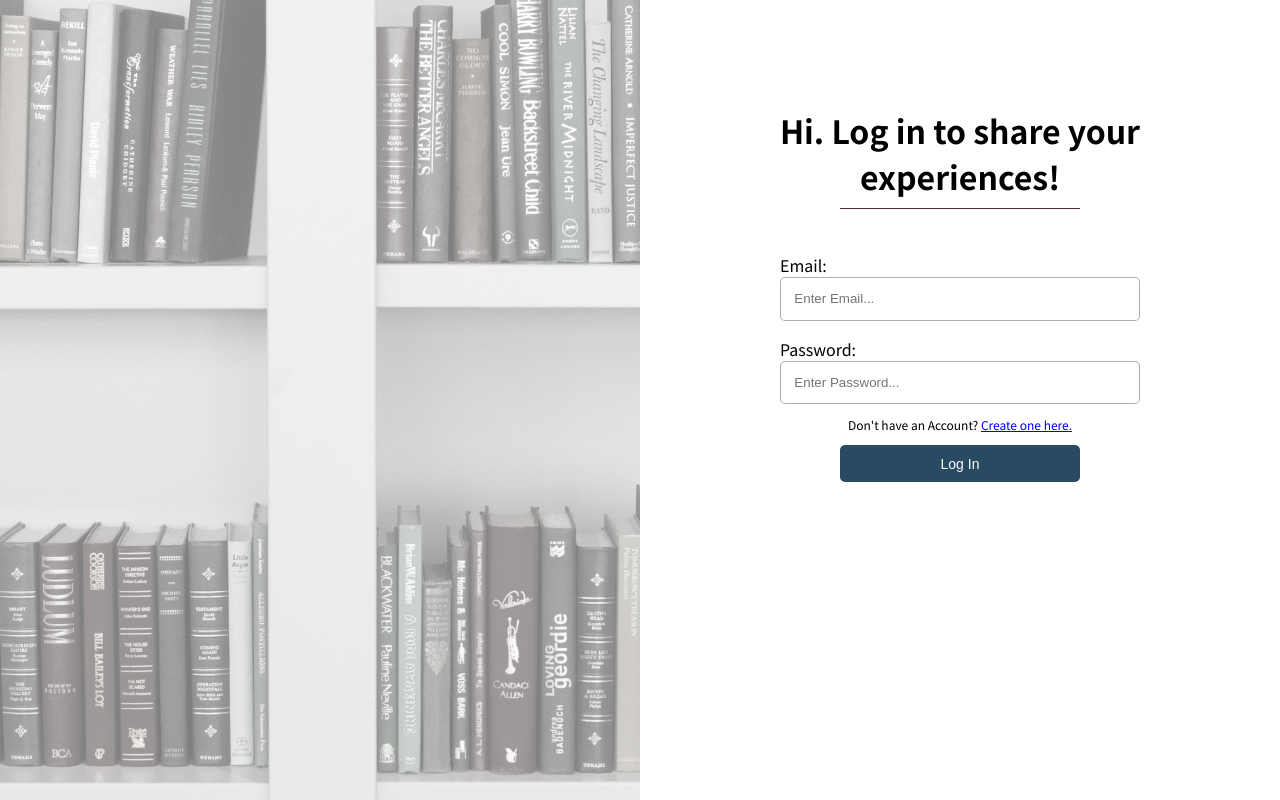
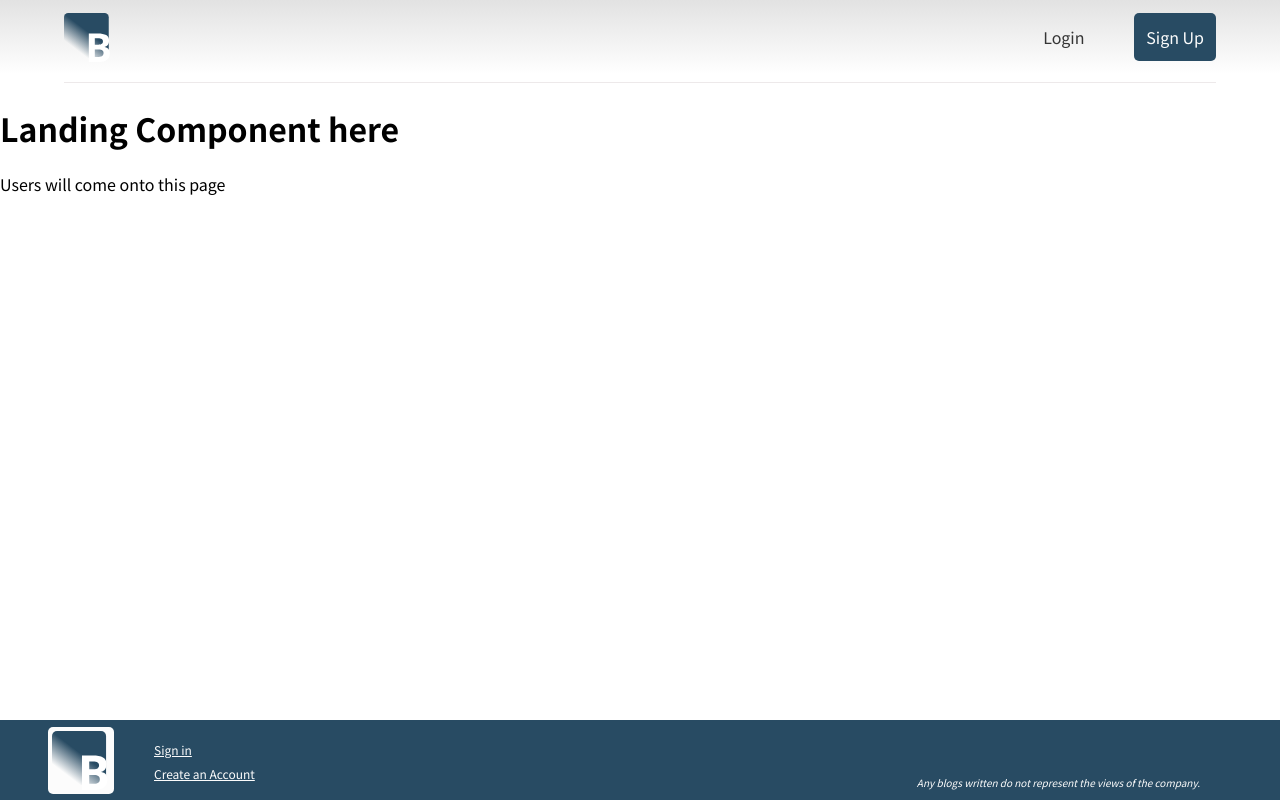
Before and after one commit to AChumber/6cs007, a React (Create React App) app in the folder client/: page / in a window 1280 px wide. Built offline with nearby package versions, Linux system fonts and the light colour scheme.

Commit message:
React Router and Footer Components [pt 2]

```diff
--- a/client/package.json
+++ b/client/package.json
@@ -8,6 +8,7 @@
     "@testing-library/user-event": "^12.6.3",
     "react": "^17.0.1",
     "react-dom": "^17.0.1",
+    "react-router-dom": "^5.2.0",
     "react-scripts": "4.0.1",
     "web-vitals": "^0.2.4"
   },
--- a/client/src/App.js
+++ b/client/src/App.js
@@ -1,11 +1,25 @@
+import Landing from './components/feature/landing/Landing';
 import Login from "./components/feature/login/Login"
+import Footer from './components/layout/footer/Footer';
 import Navbar from "./components/layout/navbar/Navbar";
-//<Navbar isLoggedIn={ false }/>
+import { BrowserRouter,Switch,Route } from 'react-router-dom';
+const App = () => {
+  return(
+    <div className="App">
+      <BrowserRouter>
+        <Switch>
+          <Route exact path="/login" >
+            <Login />
+          </Route>
+        </Switch>
 
-const App = () => {
-  return (
-    <div className="App">
-      <Login />
+        <Navbar isLoggedIn={ false } />
+        <Switch>
+          <Route exact path="/" component={ Landing } />
+        </Switch>
+        <Footer isLoggedIn={ false } />
+
+      </BrowserRouter>
     </div>
   );
 }
--- a/client/src/index.css
+++ b/client/src/index.css
@@ -4,4 +4,5 @@ body {
   font-family: 'Noto Sans JP', sans-serif, monospace;
   -webkit-font-smoothing: antialiased;
   -moz-osx-font-smoothing: grayscale;
+  box-sizing: border-box;
 }
```
Also changed, not shown: 1 other file (tests, documents, lock files or other folders).
